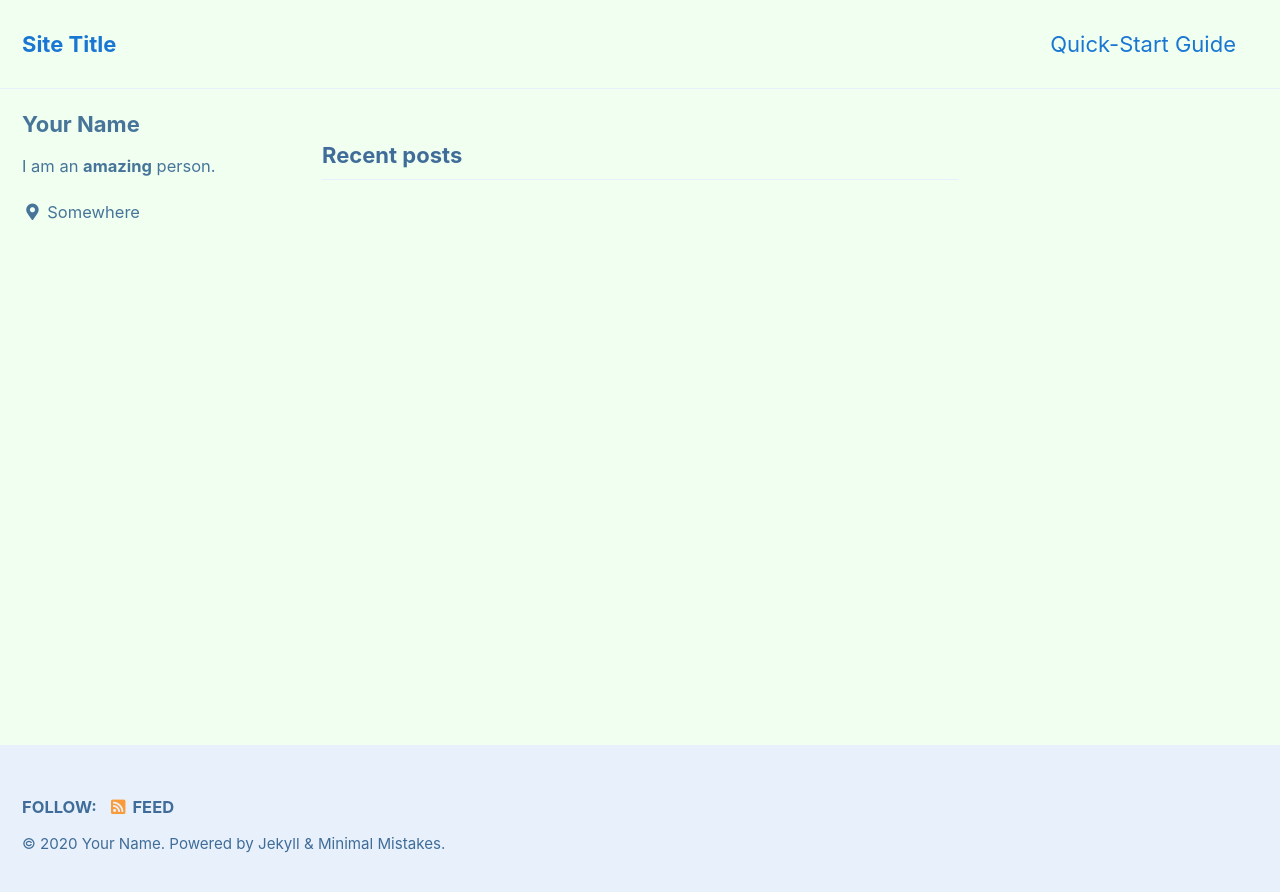
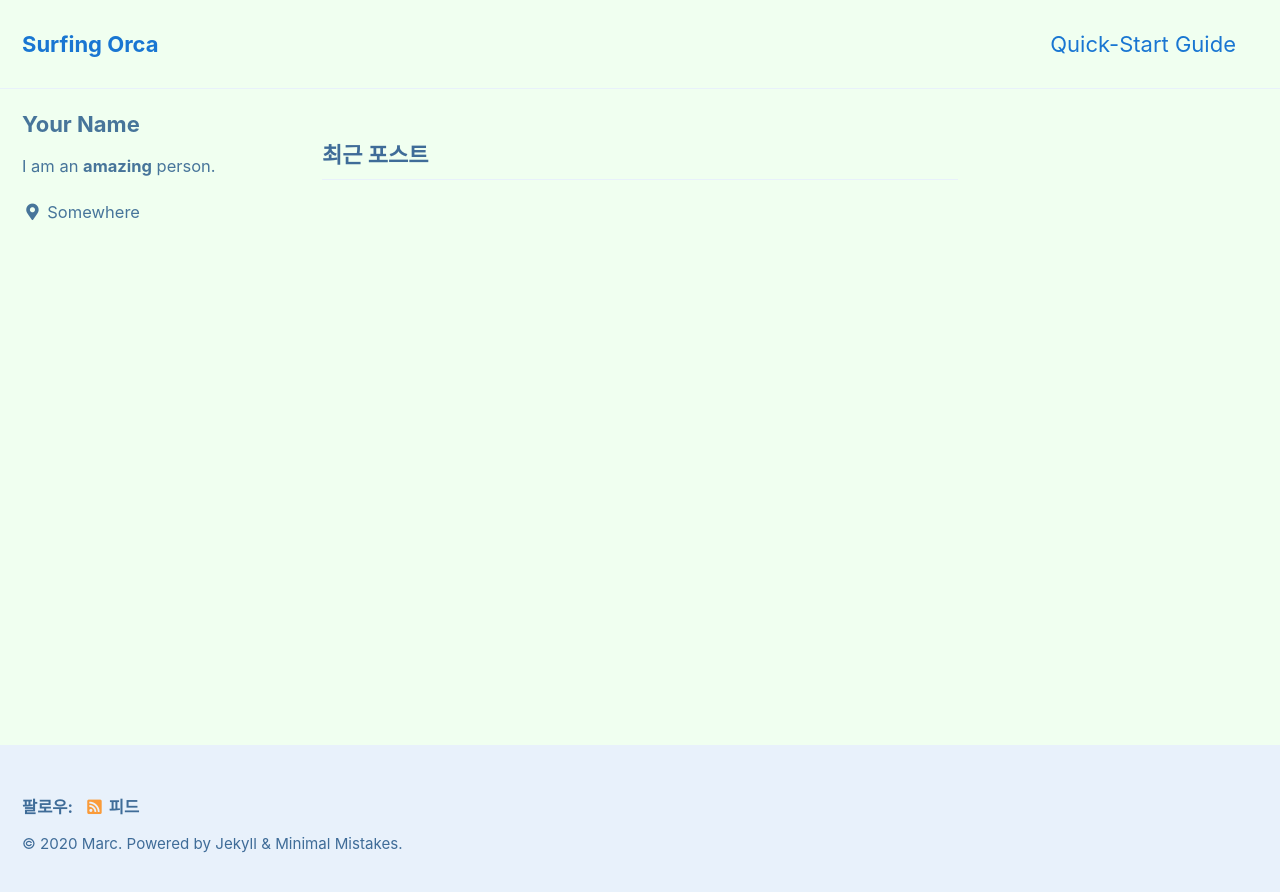
Before and after one commit to SurfingOrca/SurfingOrca.github.io, a Jekyll site: the page built from index.html, in a window 1280 px wide. Shown: the top 892 px of the page. Built offline with Jekyll 4.4.1, drawn with Linux system fonts in a browser that asks for light colours; cached includes are drawn as plain includes; the list of posts is cut into pages by our own code.

Commit message:
"Few settings Changed"

```diff
--- a/_config.yml
+++ b/_config.yml
@@ -15,15 +15,15 @@ remote_theme             : "SurfingOrca/minimal-mistakes"
 minimal_mistakes_skin    : "aqua" # "default", "air", "contrast", "dark", "dirt", "neon", "mint", "plum", "sunrise"
 
 # Site Settings
-locale                   : "en-US"
-title                    : "Site Title"
+locale                   : "ko-KR"
+title                    : "Surfing Orca"
 title_separator          : "-"
 subtitle                 : # site tagline that appears below site title in masthead
-name                     : "Your Name"
-description              : "An amazing website."
-url                      : # the base hostname & protocol for your site e.g. "https://mmistakes.github.io"
+name                     : "Marc"
+description              : "Love Surfing in the Ocean of Data"
+url                      : "https://SurfingOrca.github.io"
 baseurl                  : # the subpath of your site, e.g. "/blog"
-repository               : # GitHub username/repo-name e.g. "mmistakes/minimal-mistakes"
+repository               : "SurfingOrca/SurfingOrca.github.io"
 teaser                   : # path of fallback teaser image, e.g. "/assets/images/500x300.png"
 logo                     : # path of logo image to display in the masthead, e.g. "/assets/images/88x88.png"
 masthead_title           : # overrides the website title displayed in the masthead, use " " for no title
```
